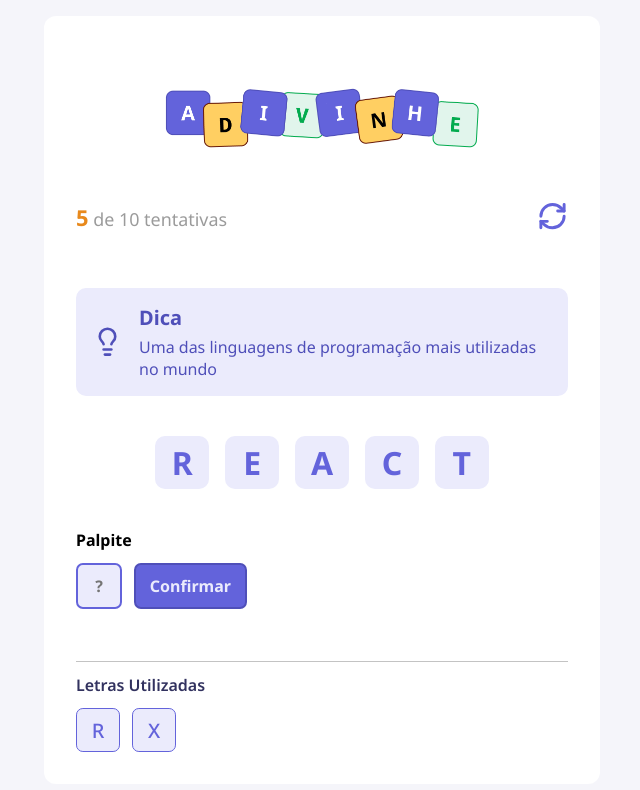
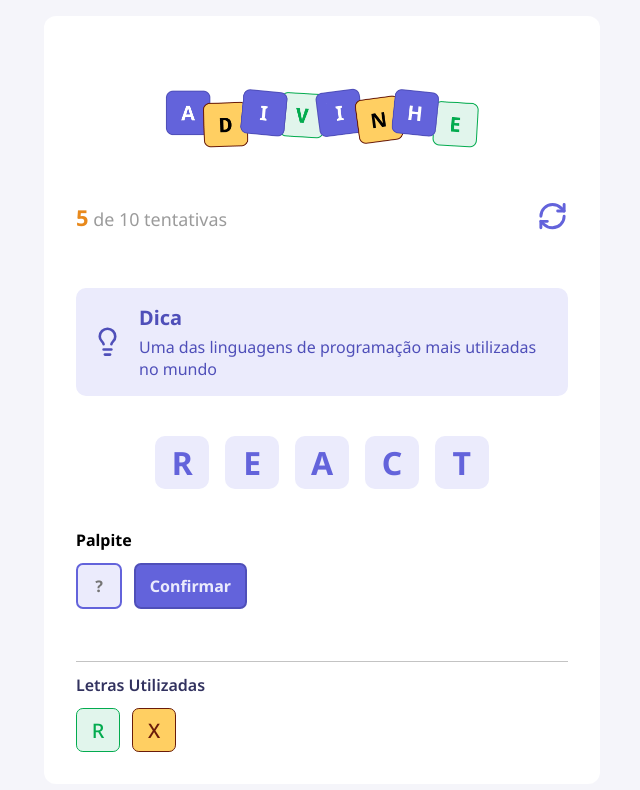
Before and after one commit to Grid2109/react---Jogo-de-adivinha--o, a React (Vite) app in the folder Jogo-de-adivinhação/: page / in a window 1280 px wide. Shown: the top 790 px of the page, without its empty margins (318-958 px from the left). Built offline with nearby package versions, Linux system fonts and the light colour scheme.

Commit message:
Letter color variations

```diff
--- a/Jogo-de-adivinhação/src/components/Letter/index.tsx
+++ b/Jogo-de-adivinhação/src/components/Letter/index.tsx
@@ -3,14 +3,17 @@
 type Props = {
     value?: string
     size?: 'default' | 'small'
+    color?: 'default' | 'correct' | 'wrong'
 }
 
-export function Letter( { value = '', size ='default'}: Props) {
+export function Letter( { value = '', size ='default', color = 'default'}: Props) {
     return (
         <div
           className={`
             ${styles.letter}
             ${size === 'small' && styles.letterSmall}
+            ${color === 'correct' && styles.letterCorrect}
+            ${color === 'wrong' && styles.letterWrong}
           `}
           >
             <span>{value}</span>
--- a/Jogo-de-adivinhação/src/components/Letter/styles.module.css
+++ b/Jogo-de-adivinhação/src/components/Letter/styles.module.css
@@ -24,3 +24,15 @@
     font-weight: 500;
     border: 1px solid #6363db;
 }
+
+.letterCorrect {
+    background-color: #e1f5ec;
+    border-color: #03ab4f;
+    color: #03ab4f;
+}
+
+.letterWrong {
+    background-color: #ffcf62;
+    border-color: #691b0a;
+    color: #691b0a;
+}
--- a/Jogo-de-adivinhação/src/components/LettersUsed/index.tsx
+++ b/Jogo-de-adivinhação/src/components/LettersUsed/index.tsx
@@ -6,8 +6,8 @@
     <div className={styles.lettersUsed}>
       <h5>Letras Utilizadas</h5>
       <div>
-        <Letter value="R"  size="small"/>
-        <Letter value="X"  size="small"/>
+        <Letter value="R"  size="small" color="correct"/>
+        <Letter value="X"  size="small" color="wrong"/>
       </div>
     </div>
   );
```
